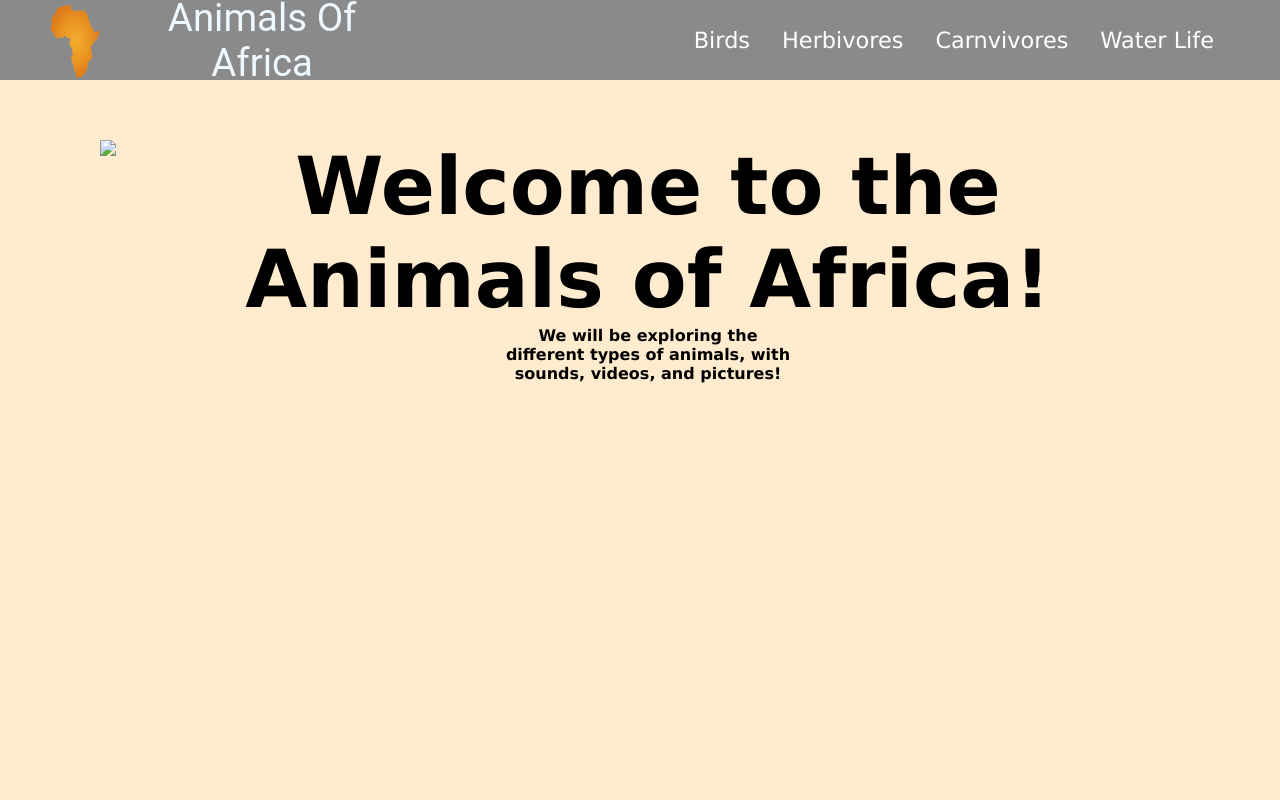
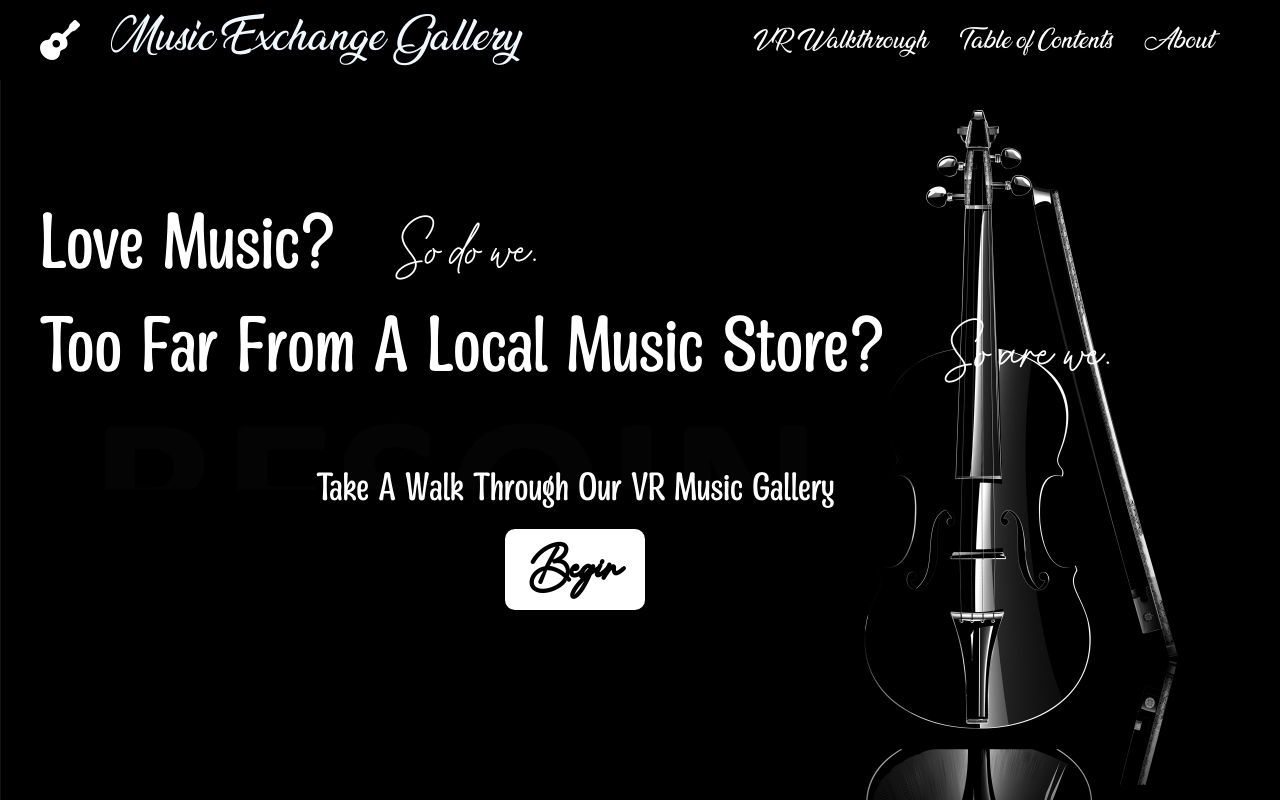
Before and after one commit to zachwilson21/csc325Project, a plain HTML site: page index.html in a window 1280 px wide. Drawn offline with Linux system fonts and the light colour scheme.

Commit message:
made intro pagea nd fixed nav bar

```diff
--- a/index.html
+++ b/index.html
@@ -1,5 +1,6 @@
 <!DOCTYPE html>
 <html>
+
     <head>
         <meta charset="utf-8">
         <meta http-equiv="X-UA-Compatible" content="IE=edge">
@@ -8,35 +9,35 @@
         <meta name="viewport" content="width=device-width, initial-scale=1">
         <link rel="stylesheet" href="./main.css">
         <link rel="stylesheet" href="./navbar.css">
+        <script src="https://kit.fontawesome.com/9660ea68b2.js" crossorigin="anonymous"></script>
     </head>
-    <body >
+
+    <body id="landingPage">
         <nav class="NavbarItems" style="display: flex;flex-direction:row;justify-content: space-between;">
             <div style="display: flex;flex-direction:row;">
-                <img class="nav-logo" src="./images/logo.png" style="margin-left: 50px;">
-                <a href="./index.html" class="navbar-logo"style="text-decoration: none;" >Animals Of Africa</a>
+                <div class="iconDiv"><i class="fa-solid fa-guitar"></i></div>
+                <a href="./index.html" class="navbar-logo" style="text-decoration: none;">Music Exchange Gallery</a>
             </div>
 
             <ul class="nav-menu" style="display: flex;justify-content:flex-end;margin-right: 50px;">
-                <li><a class="nav-links" href="./birds.html">Birds</a></li>
-                <li><a class="nav-links" href="./herbivores.html">Herbivores</a></li>
-                <li><a class="nav-links" href="./carnivores.html">Carnvivores</a></li>
-                <li><a class="nav-links" href="./water.html">Water Life</a></li>
+                <li><a class="nav-links" href="./VRPage.html">VR Walkthrough</a></li>
+                <li><a class="nav-links" href="./contents.html">Table of Contents</a></li>
+                <li><a class="nav-links" href="./about.html">About</a></li>
             </ul>
         </nav>
-        <div class='main' style="background-color: blanchedalmond;">
-            <div >
-                <img src="./images/africa.png">
+        <div style="display:flex;flex-direction:column;padding-top: 200px; padding-left: 40px;width: max-content;">
+            <div class="questionLine">
+                <p class="question">Love Music?</p>
+                <p class="soDoWe">So do we.</p>
             </div>
-            <div style="display: flex;flex-direction:column;align-items: center;">
-                <div style="font-size: 80px;text-align:center;">
-                    Welcome to the Animals of Africa!
-                </div>
-                <div style="width: 300px;text-align:center;">
-                    We will be exploring the different types of animals, with sounds, videos, and pictures!
-                </div>
-
+            <div class="questionLine">
+                <p class="question">Too Far From A Local Music Store?</p>
+                <p class="soDoWe">So are we.</p>
             </div>
+            <p id="tagLine">Take A Walk Through Our VR Music Gallery</p>
+            <a id="beginButton" href="./VRPage.html">Begin</a>
         </div>
         <script src="" async defer></script>
     </body>
+
 </html>
--- a/main.css
+++ b/main.css
@@ -1,3 +1,21 @@
+@font-face {
+    font-family: Ananda Font;
+    src: url('./fonts/Ananda-eL1n.ttf');
+}
+@font-face {
+    font-family: soDoWe;
+    src: url('./fonts/BetterGrade-519DV.ttf');
+}
+@font-face {
+    font-family: question;
+    src: url('./fonts/Dirtyboy-BxYl.ttf');
+}
+@font-face {
+    font-family: Mangabey;
+    src: url('./fonts/MangabeyRegular-rgqVO.otf');
+}
+
+
 * {
     box-sizing: border-box;
     margin: 0;
@@ -24,6 +42,53 @@
   font-size: 60px;
   font-weight: 900;
 }
+.questionLine{
+    display: flex;
+    flex-direction: row;
+}
+.question{
+    font-size: 80px;
+    font-family: Mangabey;
+    color: white;
+}
+.soDoWe{
+    padding-left: 60px;
+    align-self: flex-end;
+    font-size: 90px;
+    font-weight: 500;
+    color: white;
+    font-family: soDoWe;
+}
+
+#tagLine{
+    padding-top: 60px;
+    display: flex;
+    justify-content: center;
+    font-family: Mangabey;
+    font-size: 40px;
+    color: white;
+}
+#beginButton{
+    margin-top: 15px;
+    display: flex;
+    justify-content: center;
+    font-family: soDoWe;
+    font-size: 70px;
+    color: black;
+    background-color: white;
+    font-weight: 600;
+    width: 140px;
+    align-self: center;
+    border-radius: 10px;
+    transition: .4s;
+    text-decoration: none;
+}
+#beginButton:hover{
+    background-color: rgb(64, 64, 64);
+    color: white;
+    transition: .5s;
+    cursor: pointer;
+}
 
 table, th, td {
   border: 1px solid;
@@ -41,6 +106,11 @@ th{
   background-size: cover;
   background-position-y: bottom;
 }
+#landingPage{
+    background-image:url('./images/landingBackground.jpg');
+    background-size: cover;
+    background-position-y: 80px;
+  }
 .audioLabels{
   color: white;
    font-size:30px;
--- a/navbar.css
+++ b/navbar.css
@@ -1,5 +1,10 @@
+@font-face {
+    font-family: Ananda Font;
+    src: url('./fonts/Ananda-eL1n.ttf');
+}
+
 .NavbarItems {
-    background: #8a8a8a;
+    background: #000000;
     height: 80px;
     width: 100vw;
     display: flex;
@@ -8,6 +13,15 @@
     font-size: 1.4rem;
     position: fixed;
     z-index: 2;
+}
+.iconDiv{
+    align-self: center;
+    padding-left: 40px;
+    height: 100%;
+}
+.fa-guitar{
+    color: white;
+    font-size: 40px;
 }
 
 .navbar-logo{
@@ -21,8 +35,10 @@
     padding: .3rem 1rem;
     display: flex;
     flex-wrap: nowrap;
-    font-family: 'Roboto', sans-serif;
     cursor: pointer;
+    width: max-content;
+    font-family: Ananda Font;
+    transition: all .4s ease-out;
 }
 .nav-logo {
     width:  50px;
@@ -31,7 +47,7 @@
 .navbar-logo:hover{
     background-color: #404040;
     border-radius: 4px;
-    transition: all .2s ease-out;
+    transition: all .4s ease-out;
 }
 
 .nav-menu {
@@ -49,10 +65,13 @@
     color: white;
     text-decoration: none;
     padding: .5rem 1rem;
+    font-family: Ananda Font;
+    transition: all .4s ease-out;
 }
 
 .nav-links:hover{
     background-color: #404040;
     border-radius: 4px;
-    transition: all .2s ease-out;
+    transition: all .4s ease-out;
+
 }
```
Also changed, not shown: VRPage.html (+7 -8 lines), about.html (renamed from birds.html, +7 -7 lines), contents.html (renamed from carnivores.html, +7 -8 lines), water.html (deleted, +0 -88 lines), fonts/Ananda-eL1n.ttf (added), fonts/BetterGrade-519DV.ttf (added), fonts/Dirtyboy-BxYl.ttf (added), fonts/MangabeyRegular-rgqVO.otf (added), images/landingBackground.jpg (added).
